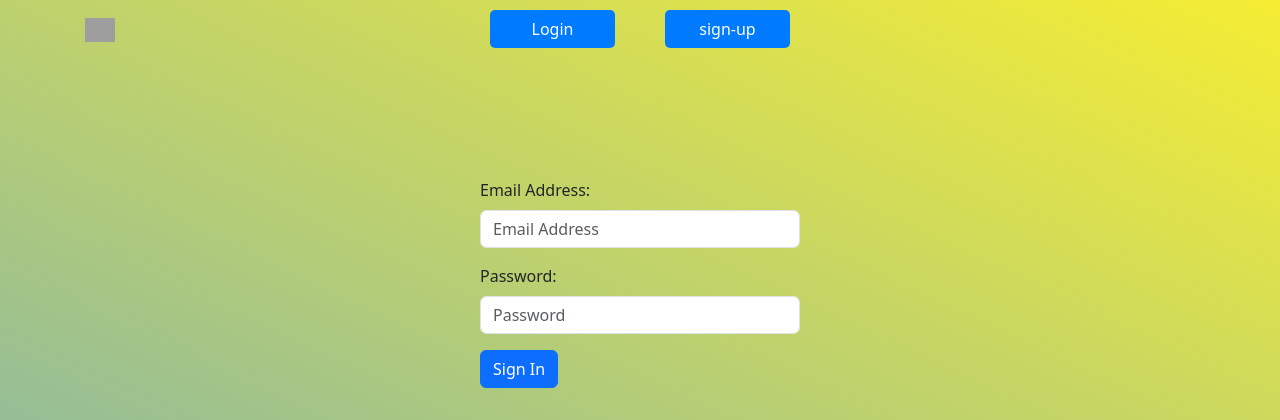
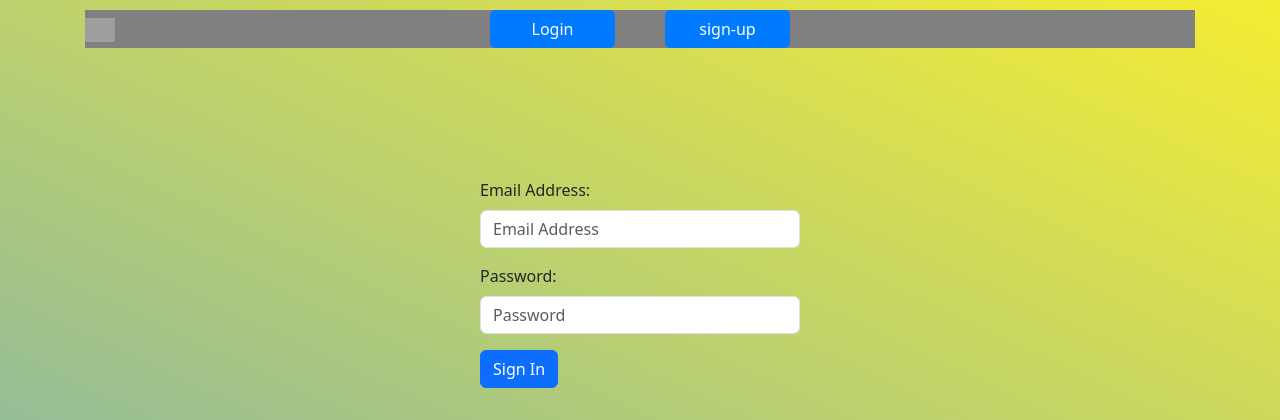
Before and after one commit to JMandy96/Pokemon_App, a Flask app: page / in a window 1280 px wide. Shown: the top 420 px of the page. Run offline with Flask 3, Linux system fonts and the light colour scheme; grey boxes are pictures that could not be loaded.

Commit message:
nav background

```diff
--- a/app/static/styles/styles.css
+++ b/app/static/styles/styles.css
@@ -177,6 +177,8 @@ nav {
 
 
 .nav-container {
+    background-color: gray;
+    color: white;
     display: flex;
     justify-content: space-between;
     align-items: center;
```
